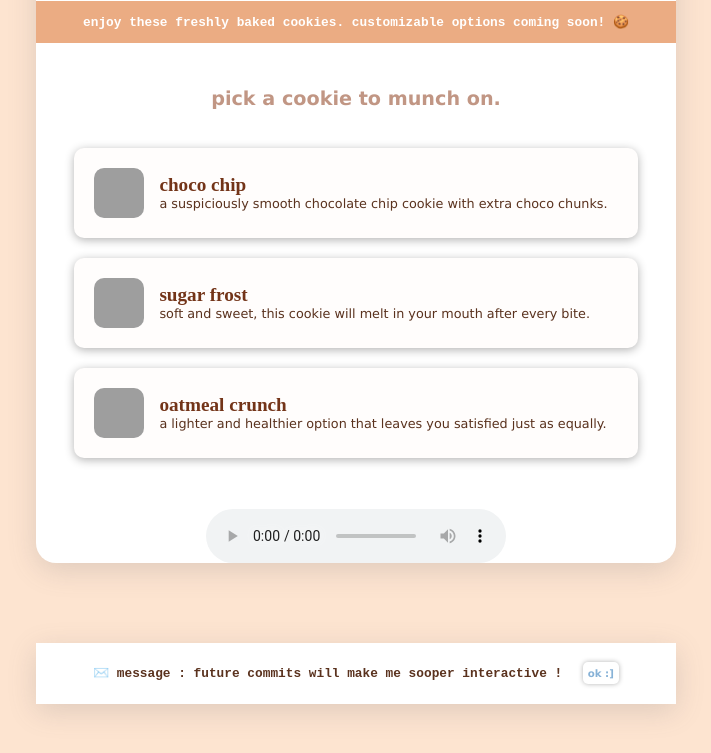
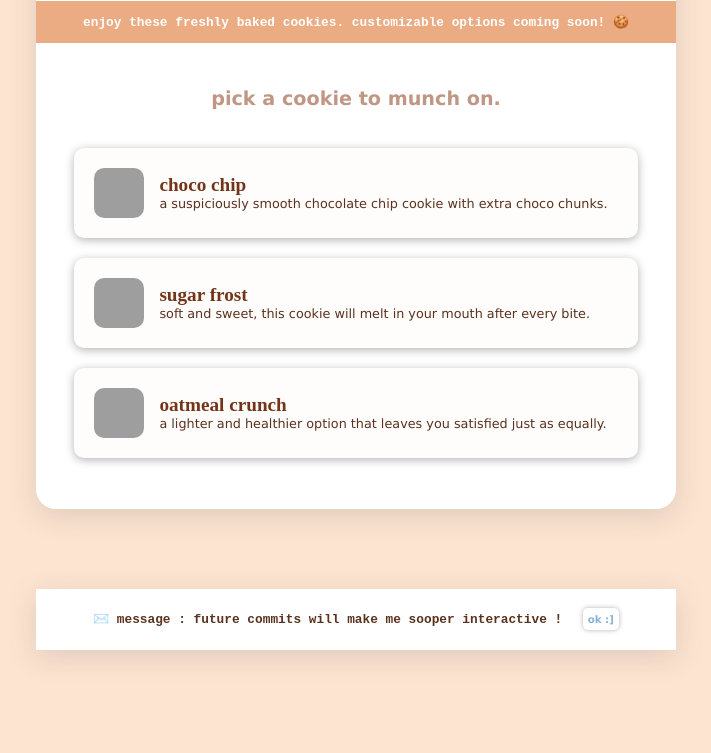
Before and after one commit to minicupid/menu, a plain HTML site: page cookieshop/index.html in a window 1280 px wide. Shown: the part 339-1092 px from the top of the page, without its empty margins (284-995 px from the left). After the commit the page ends 1053 px from the top, so only its background shows below. Drawn offline with Linux system fonts and the light colour scheme; grey boxes are pictures that could not be loaded.

Commit message:
music is broken
orig music code w/o auto, not sure why it only works in live server

```diff
--- a/cookieshop/index.html
+++ b/cookieshop/index.html
@@ -60,10 +60,7 @@
 
             <audio id = "crunch" src = "assets/crunch.mp3"> </audio>
 
-            <audio controls>
-                <source src = "assets/music.mp3" type = "audio/mpeg">
-                no sound support
-            </audio>
+            <audio id = "music" src = "assets/music.mp3"> loop </audio>
 
 
         </div>
```
